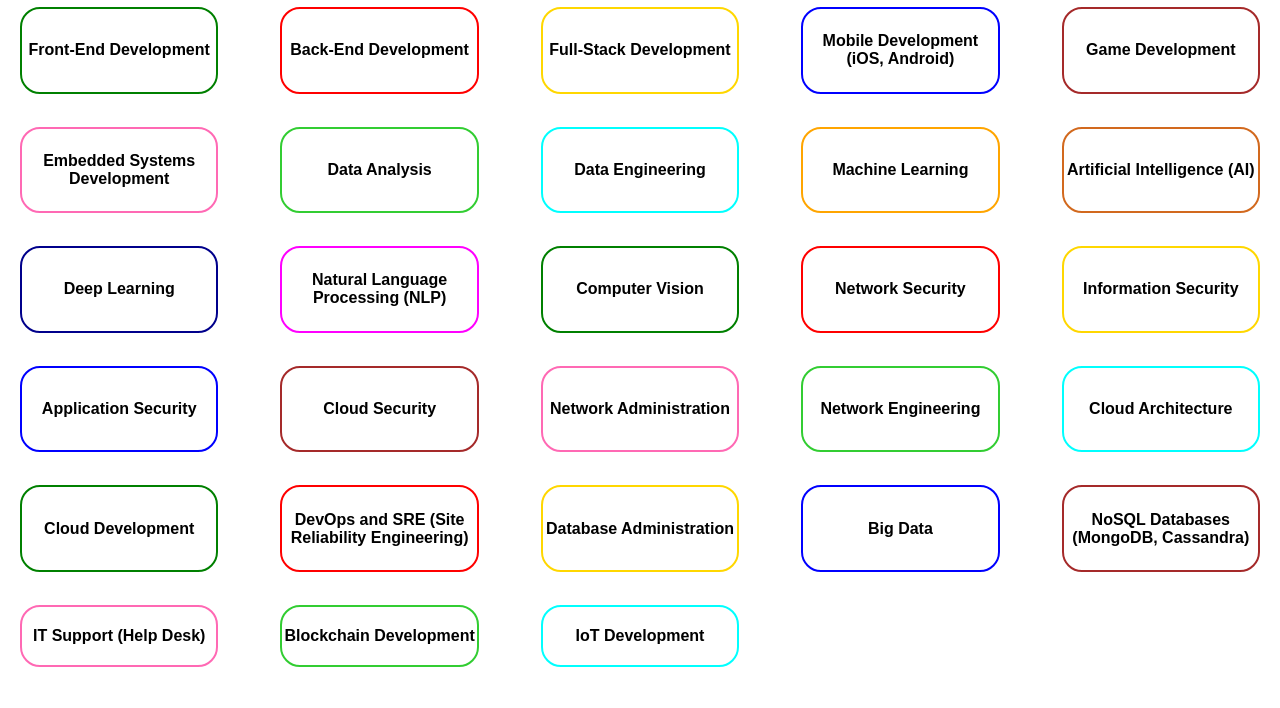
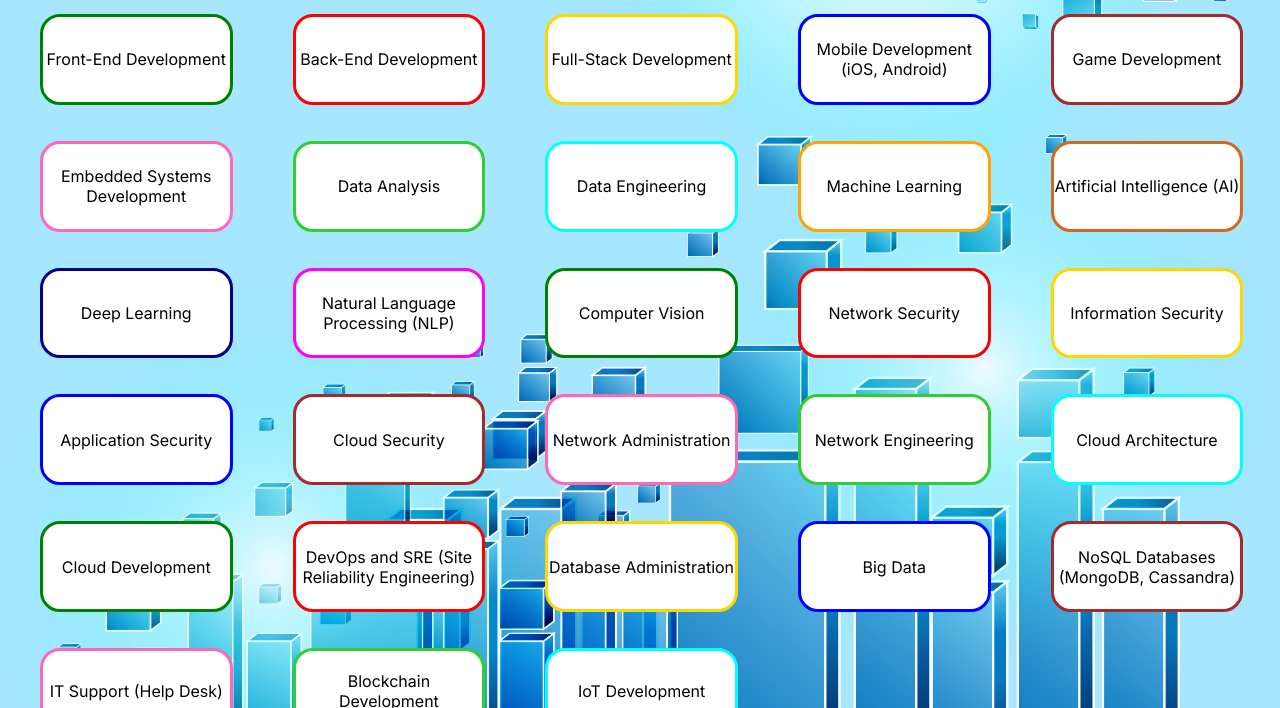
Before and after one commit to long20102004/BTLL_OOP_Nhom2, a plain HTML site: page interest/interest.html in a window 1280 px wide. Shown: the part 92-800 px from the top of the page. Drawn offline with Linux system fonts and the light colour scheme.

Commit message:
fix: background

```diff
--- a/interest/interest.html
+++ b/interest/interest.html
@@ -4,26 +4,37 @@
   <meta charset="UTF-8">
   <meta name="viewport" content="width=device-width, initial-scale=1.0">
   <title>Interests Layout</title>
+
+  <link rel="preconnect" href="https://fonts.googleapis.com">
+  <link rel="preconnect" href="https://fonts.gstatic.com" crossorigin>
+  <link href="https://fonts.googleapis.com/css2?family=Inter:wght@100..900&display=swap" rel="stylesheet">
+
   <style>
-    body {
-      font-family: Arial, sans-serif;
+    body, html {
+      font-family: 'Inter', sans-serif;
       margin: 0;
-      background-color: #f9f9f9;
-      display: flex;
-      justify-content: center;
-      align-items: center;
-      height: 100vh;
-      background-color: white;
+      height: 100%;
+      background-color: #A7E6FF;
+      background:
+        url('imgs/background.png'), /* Lớp ảnh nền */
+        #A7E6FF; /* Lớp màu nền */
+      background-size: cover; /* Ảnh phủ kín */
+      justify-content: center; /* Căn giữa ngang */
+      background-size: cover; /* Ảnh phủ kín */
+      background-repeat: no-repeat;
+      background-attachment: fixed;
+      overflow-x: hidden;
     }
 
     .container {
-      width: 100%;
-      height: 90%;
-      padding: 20px;
+      width: 94%;
+      height: 90vh;
+      padding: 40px;
+
     }
 
     .title {
-      font-size: 25px;
+      font-size: 30px;
       font-weight: bold;
       margin-bottom: 30px;
       color: #050C9C;
@@ -35,19 +46,18 @@
       grid-template-rows: repeat(5, 1fr);
       justify-content: space-around;
       gap: 5%;
-      height: calc(100% - 60px);
+      height: 100%;
     }
 
     .box {
       padding: 20px 0;
-      border: 2px solid;
+      border: 3px solid;
       display: flex;
       border-radius: 20px;
       text-align: center;
       justify-content: center;
       align-items: center;
       background-color: white; /* White background for the box */
-      font-weight: bold;
     }
 
     /* Colors for each column */
```
Also changed, not shown: interest/imgs/background.png (added).
